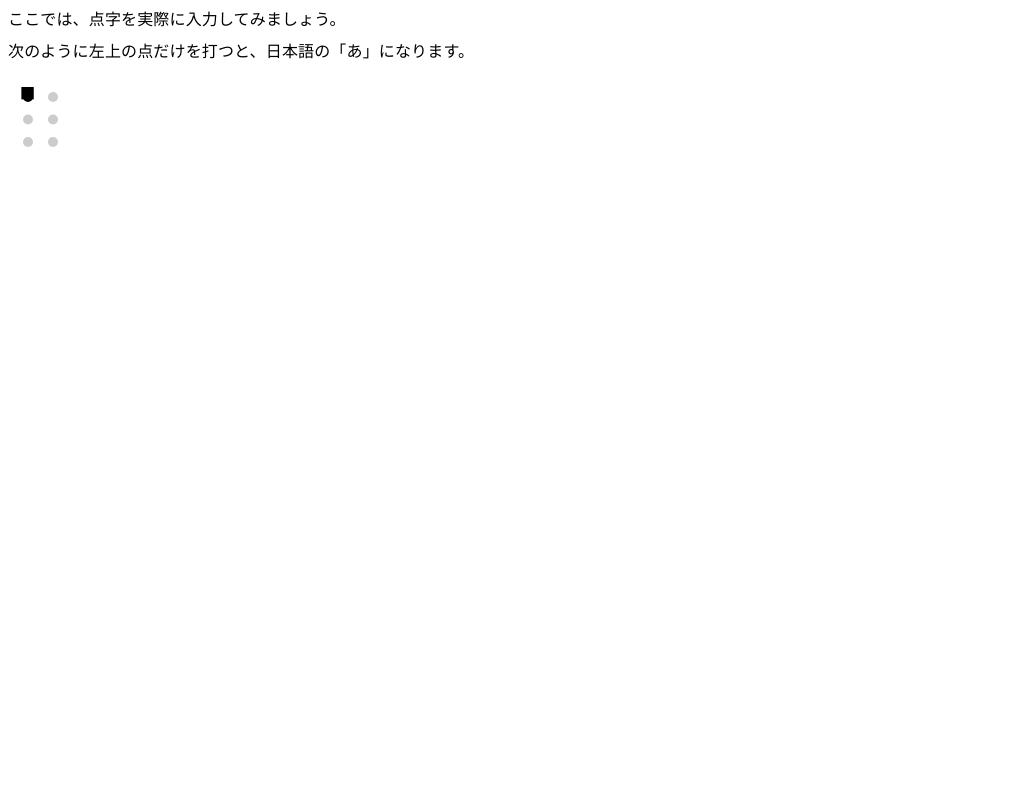
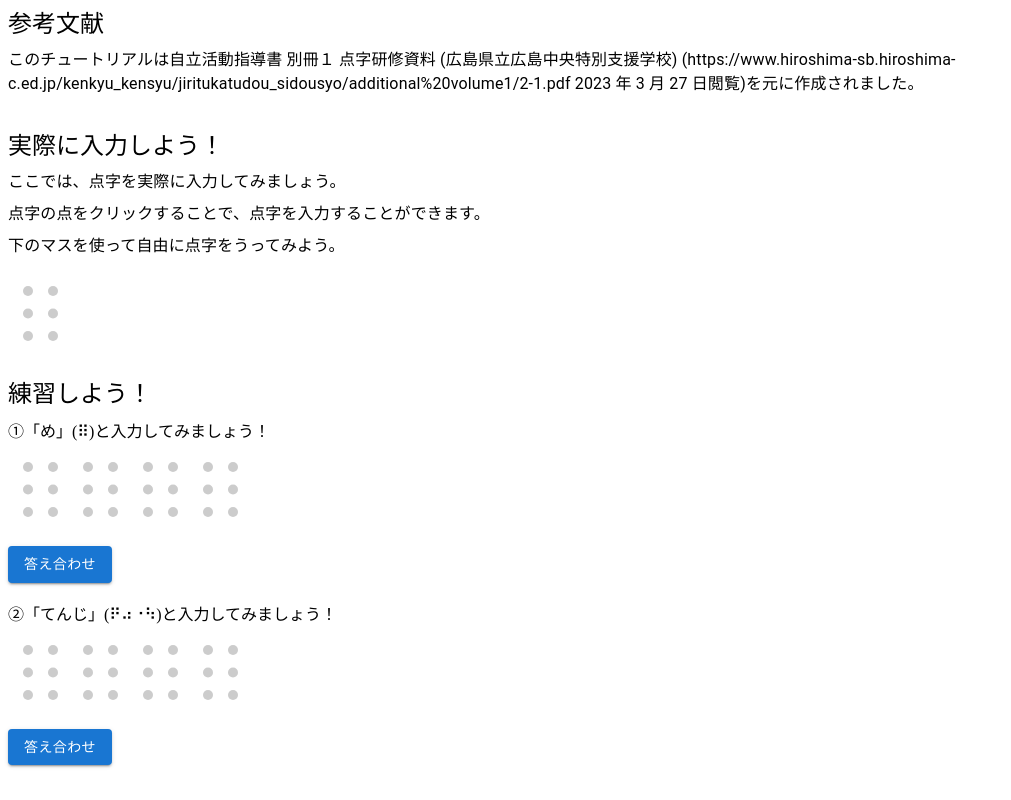
Before and after one commit to ut-code/dot-tutor, a Next.js app: page /touch/tutorial/tutorial1 in a window 1280 px wide. Shown: the whole page, without its empty margins (0-1011 px from the left). Built offline with nearby package versions, Linux system fonts and the light colour scheme.

Commit message:
チュートリアル1ページ目

```diff
--- /dev/null
+++ b/src/components/practiceTouch.tsx
@@ -0,0 +1,174 @@
+import React, { useState } from "react";
+import { type BrailleChar } from "./brailleDefinitions";
+import { judge } from "./questionAndJudge";
+import EdittableBraille from "./EdittableBraille";
+import { Paper, Typography, Divider, Button } from "@mui/material";
+import Layout from "./Layout";
+
+export default function PracticeTouch({
+  question,
+  answer,
+}: {
+  question: string;
+  answer: string;
+}): JSX.Element {
+  const [brailleStrings, setBrailleStrings] = useState<BrailleChar[]>(
+    [...Array(4)].map((_) => "⠀")
+  );
+  const [rightOrWrong, judgeAnswer] = useState<string>(); // 正誤
+
+  return (
+    <>
+      <div>
+        {question}
+        <br />
+        {brailleStrings.map((brailleChar, i) => (
+          <EdittableBraille
+            key={i}
+            height={"100"}
+            width={"60"}
+            brailleChar={brailleChar}
+            updateBrailleChar={(brailleChar) => {
+              setBrailleStrings(
+                brailleStrings.map((_, j) => (j === i ? brailleChar : _))
+              );
+            }}
+          />
+        ))}
+
+        <br />
+        <Button
+          variant="contained"
+          onClick={() => {
+            judgeAnswer(judge(brailleStrings, answer));
+          }}
+        >
+          答え合わせ
+        </Button>
+
+        {rightOrWrong}
+      </div>
+    </>
+  );
+}
+
+{
+  /*
+export default function PracticeTouch()({
+    question,
+    answer,
+  }: {
+    question: string;
+    answer: string;
+  }): JSX.Element (
+{
+  const [brailleStrings, setBrailleStrings] = useState<BrailleChar[]>(
+    [...Array(10)].map((_) => "⠀")
+  );
+  const [hiraganaStrings, setHiraganaStrings] = useState<string>("");
+  const [question, setQuestion] = useState<string>("あ"); // 問題
+  const [rightOrWrong, judgeAnswer] = useState<string>(); // 正誤
+
+  function NextQuestion(): JSX.Element {
+    if (rightOrWrong === "正解") {
+      return (
+        <Button
+          variant="contained"
+          onClick={() => {
+            setQuestion(makeQuestion(vowelQuestions));
+            setHiraganaStrings("");
+            judgeAnswer("");
+          }}
+        >
+          次の問題
+        </Button>
+      );
+    } else {
+      return <></>;
+    }
+  }
+
+  return (
+    <>
+
+        <Paper elevation={2} sx={{ mt: 2, mb: 2 }}>
+          <Typography variant="h6" component="h2" color="inherit" p={2}>
+            問題
+          </Typography>
+          <Divider />
+          <Typography
+            variant="body1"
+            component="div"
+            color="inherit"
+            p={2}
+            sx={{ minHeight: 100 }}
+          >
+            {question}
+          </Typography>
+        </Paper>
+
+        <Paper elevation={2} sx={{ mt: 2, mb: 2 }}>
+          <Typography variant="h6" component="h2" color="inherit" p={2}>
+            点字
+          </Typography>
+          <Divider />
+          {brailleStrings.map((brailleChar, i) => (
+            <EdittableBraille
+              key={i}
+              height={"100"}
+              width={"60"}
+              brailleChar={brailleChar}
+              updateBrailleChar={(brailleChar) => {
+                setBrailleStrings(
+                  brailleStrings.map((_, j) => (j === i ? brailleChar : _))
+                );
+              }}
+            />
+          ))}
+        </Paper>
+        <Button
+          variant="contained"
+          onClick={() => {
+            judgeAnswer(judge(brailleStrings, question));
+            setHiraganaStrings(translateBraille(brailleStrings));
+          }}
+        >
+          答え合わせ
+        </Button>
+        <Paper elevation={2} sx={{ mt: 2, mb: 2 }}>
+          <Typography variant="h6" component="h2" color="inherit" p={2}>
+            墨字
+          </Typography>
+          <Divider />
+          <Typography
+            variant="body1"
+            component="div"
+            color="inherit"
+            p={2}
+            sx={{ minHeight: 100 }}
+          >
+            {hiraganaStrings}
+          </Typography>
+        </Paper>
+        <Paper elevation={2} sx={{ mt: 2, mb: 2 }}>
+          <Typography variant="h6" component="h2" color="inherit" p={2}>
+            正誤
+          </Typography>
+          <Divider />
+          <Typography
+            variant="body1"
+            component="div"
+            color="inherit"
+            p={2}
+            sx={{ minHeight: 100 }}
+          >
+            {rightOrWrong}
+          </Typography>
+        </Paper>
+
+        <NextQuestion/>
+    </>
+  );
+}
+*/
+}
--- a/src/pages/touch/tutorial/tutorial1.mdx
+++ b/src/pages/touch/tutorial/tutorial1.mdx
@@ -1,12 +1,37 @@
 import EdittableBraille from "../../../components/EdittableBraille";
+import PracticeTouch from "../../../components/practiceTouch";
+
+### 参考文献
+
+このチュートリアルは自立活動指導書 別冊１ 点字研修資料 (広島県立広島中央特別支援学校) (https://www.hiroshima-sb.hiroshima-c.ed.jp/kenkyu_kensyu/jiritukatudou_sidousyo/additional%20volume1/2-1.pdf 2023 年 3 月 27 日閲覧)を元に作成されました。
+
+<br />
+
+### 実際に入力しよう！
 
 ここでは、点字を実際に入力してみましょう。
 
-次のように左上の点だけを打つと、日本語の「あ」になります。
+点字の点をクリックすることで、点字を入力することができます。
+
+下のマスを使って自由に点字をうってみよう。
 
 <EdittableBraille
   height={"100"}
   width={"60"}
-  brailleChar={"⠁"}
+  brailleChar={"⠀"}
   updateBrailleChar={(brailleChar) => {}}
 />
+
+### 練習しよう！
+
+<PracticeTouch
+  question="①「め」(⠿)と入力してみましょう！"
+  answer="め"
+  length="1;"
+/>
+<br />
+<PracticeTouch
+  question="②「てんじ」(⠟⠴⠐⠳)と入力してみましょう！"
+  answer="てんじ"
+  length="4;"
+/>
```
